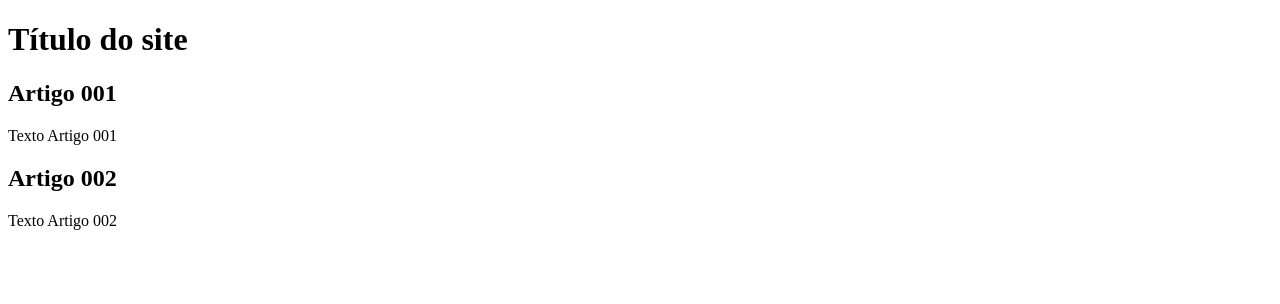
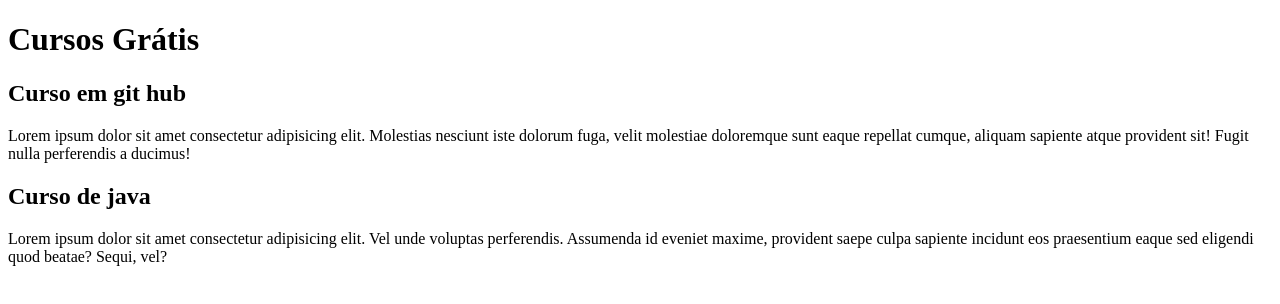
Before and after one commit to luiswifi/Projeto-site, a plain HTML site: page index.html in a window 1280 px wide. Drawn offline with Linux system fonts and the light colour scheme.

Commit message:
cmç a fazer

```diff
--- a/index.html
+++ b/index.html
@@ -8,14 +8,16 @@
 <body>
     <main>
         <header>
-            <h1>Título do site</h1>
+            <h1>Cursos Grátis</h1>
         </header>
         <article>
-            <h2>Artigo 001</h2>
-            <p>Texto Artigo 001</p>
+            <h2>Curso em git hub</h2>
+            <p>Lorem ipsum dolor sit amet consectetur adipisicing elit. Molestias nesciunt iste dolorum fuga, velit molestiae
+                doloremque sunt eaque repellat cumque, aliquam sapiente atque provident sit! Fugit nulla perferendis a ducimus!</p>
         </article>
         <article>
-            <h2>Artigo 002</h2>
-            <p>Texto Artigo 002</p>
+            <h2>Curso de java</h2>
+            <p>Lorem ipsum dolor sit amet consectetur adipisicing elit. Vel unde voluptas perferendis. Assumenda id eveniet maxime,
+                 provident saepe culpa sapiente incidunt eos praesentium eaque sed eligendi quod beatae? Sequi, vel?</p>
         </article>
     </main>
```
